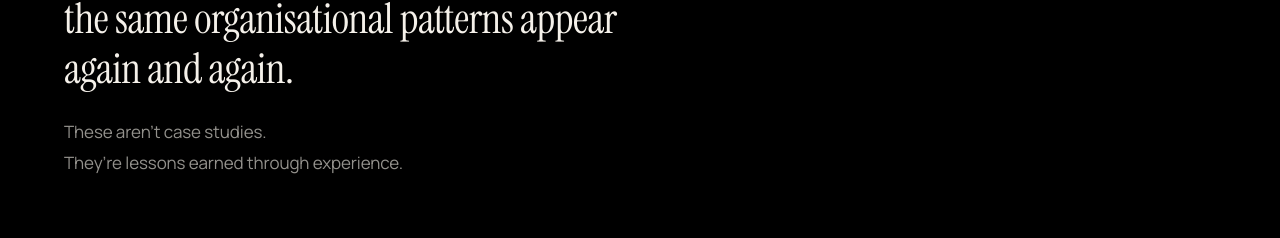
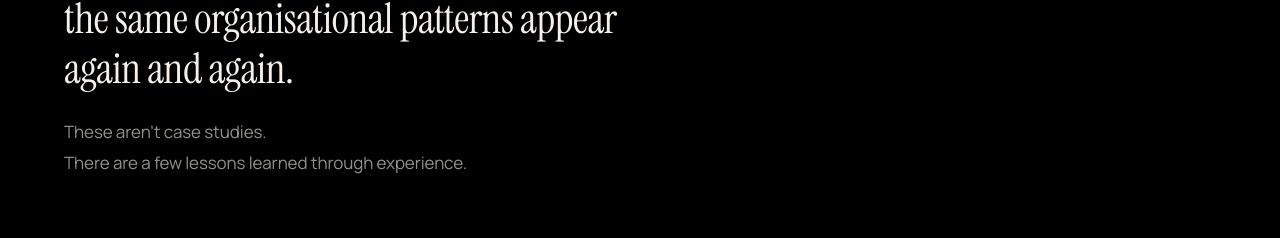
Before and after one commit to darrenbrett-lang/dabhands.delivery, a Next.js app: page /business-and-agency-leaders in a window 1280 px wide. Shown: the part 4125-4363 px from the top of the page. Built offline with nearby package versions, Linux system fonts and the light colour scheme.

Commit message:
B&A exhibit: wall text second line becomes 'There are a few lessons learned through experience.'
Co-Authored-By: Claude Opus 4.8 <noreply@anthropic.com>

```diff
--- a/pages/business-and-agency-leaders.tsx
+++ b/pages/business-and-agency-leaders.tsx
@@ -69,7 +69,7 @@ const content: OperatorContent = {
   },
   patterns: {
     intro: 'Twenty years inside agencies, brands and digital transformation has taught me that the same organisational patterns appear again and again.',
-    support: ['These aren’t case studies.', 'They’re lessons earned through experience.'],
+    support: ['These aren’t case studies.', 'There are a few lessons learned through experience.'],
     items: [
       {
         headline: 'Shared language changes organisations.',
```
